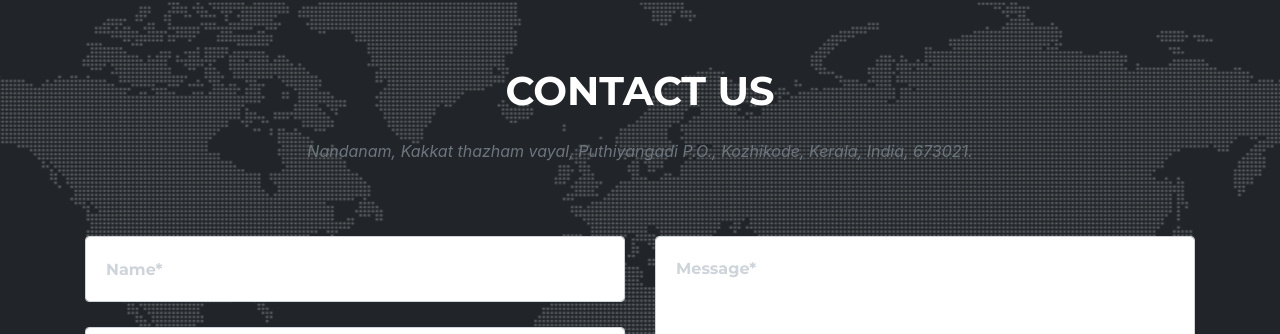
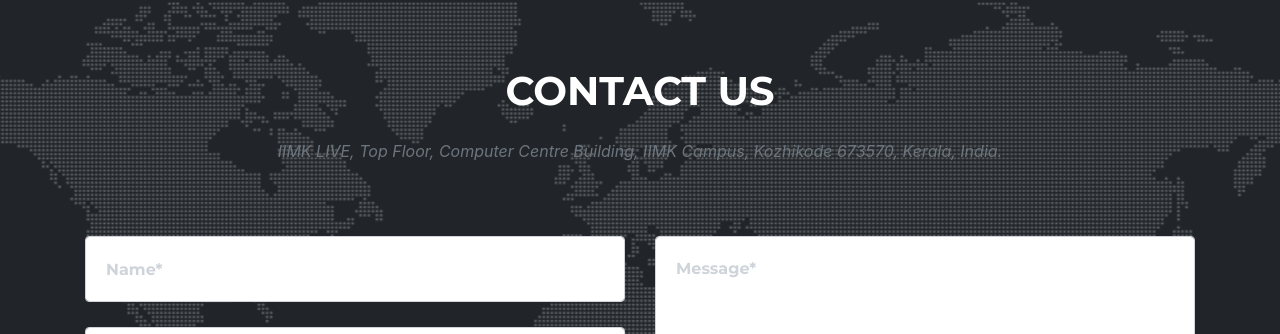
Before and after one commit to xtent-innovations/xtent-innovations.github.io, a Jekyll site: the page built from index.md, in a window 1280 px wide and 900 px high, scrolled down 7025 px. Shown: the part 122-456 px from the top of the window. Built offline with Jekyll 4.4.1, drawn with Linux system fonts in a browser that asks for light colours; some web fonts are replaced.

Commit message:
address change
Signed-off-by: xtent-innovations <xtent.innovations@gmail.com>

```diff
--- a/_data/sitetext.yml
+++ b/_data/sitetext.yml
@@ -214,7 +214,7 @@
 
   contact:
     title: "Contact Us"
-    text: "Nandanam, Kakkat thazham vayal, Puthiyangadi P.O., Kozhikode, Kerala, India, 673021."
+    text: "IIMK LIVE, Top Floor, Computer Centre Building, IIMK Campus, Kozhikode 673570, Kerala, India."
 #    text: "Lorem ipsum or call 2154"
     section: contact
     name: "Name*"
```
